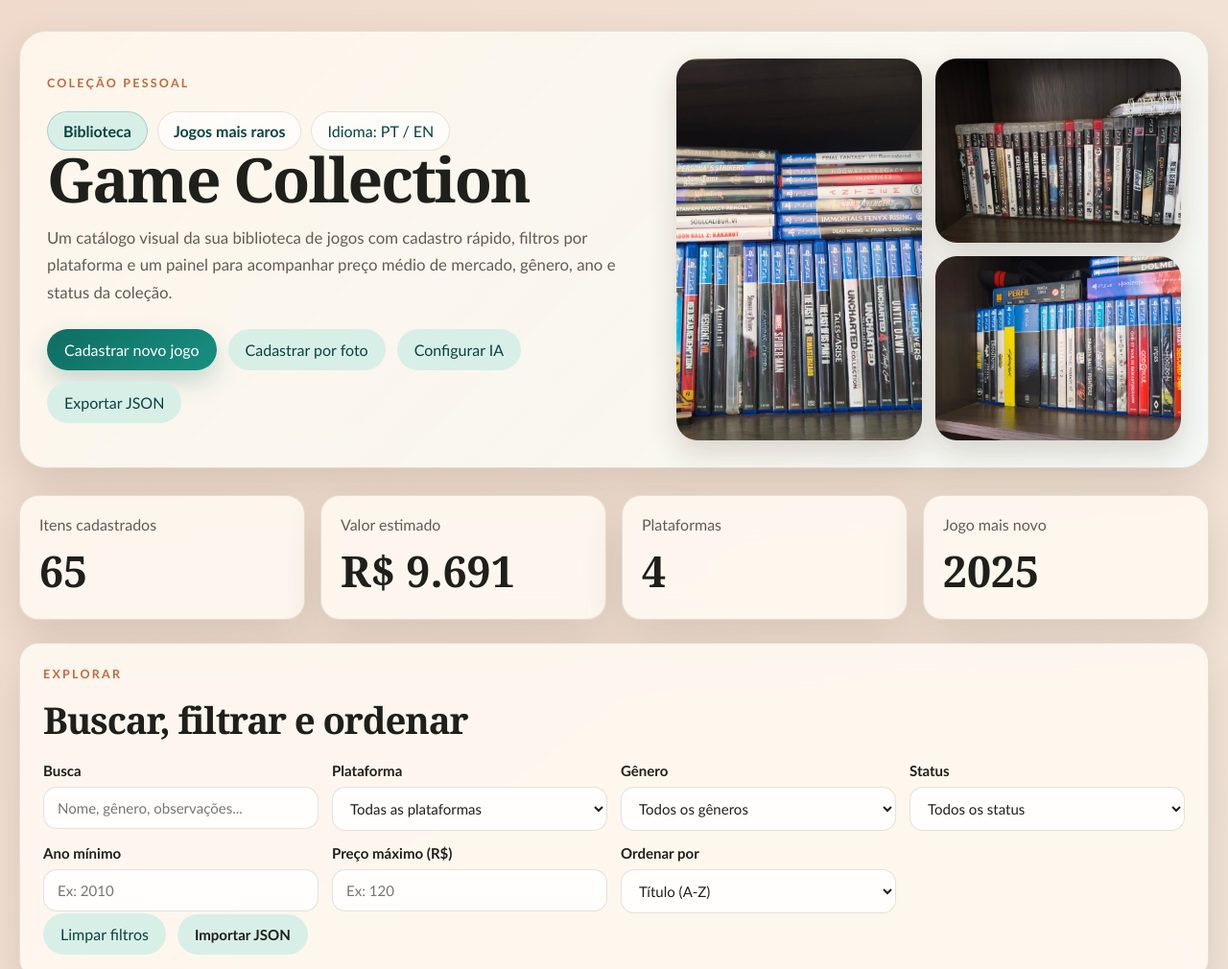
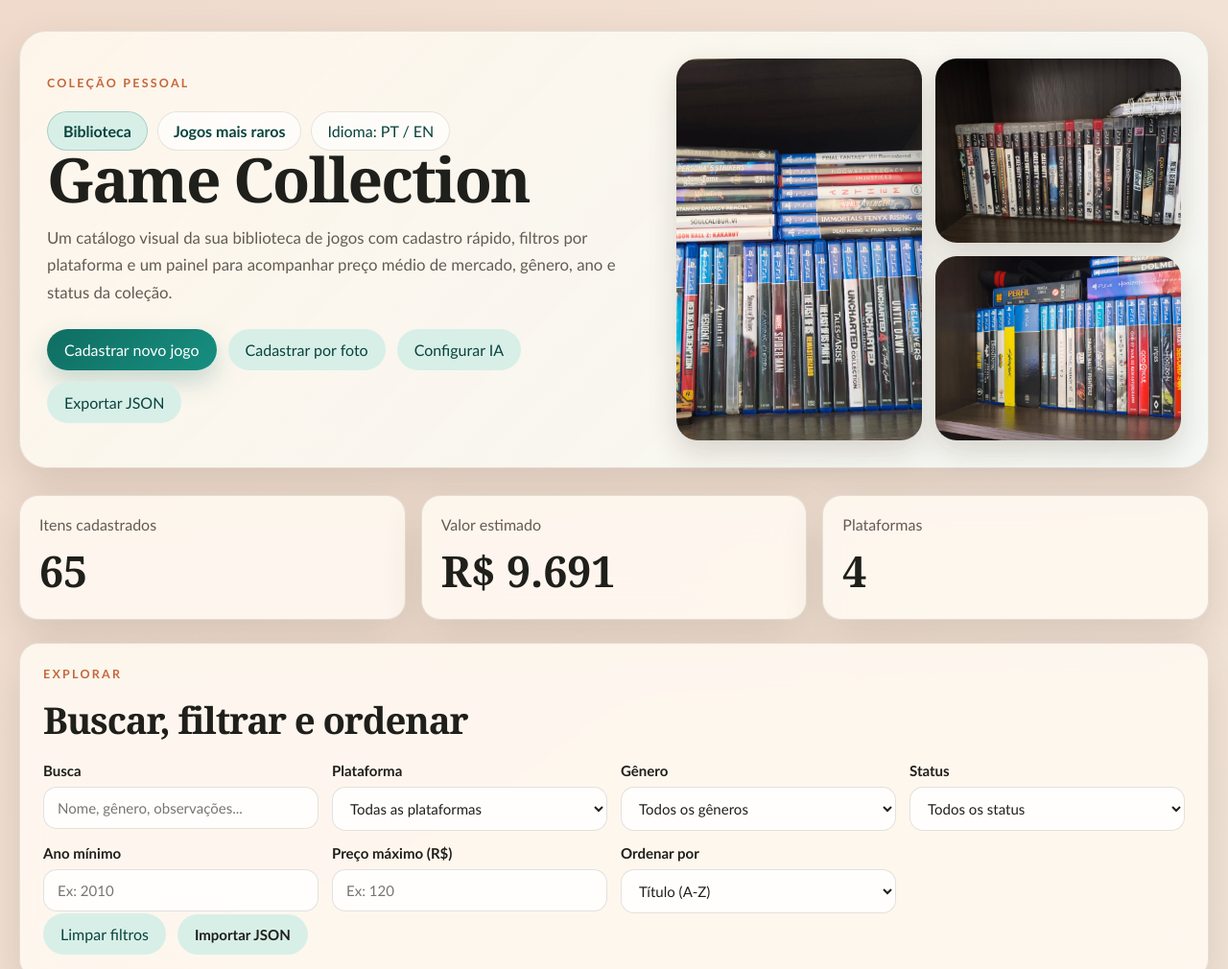
Before and after one commit to Guilherme-Campiotto/Game-Collection-Library, a website: page index.html in a window 1280 px wide. Shown: the top 1010 px of the page at 96% size. Drawn offline with Linux system fonts and the light colour scheme; no server answers.

Commit message:
Remove stats not used

```diff
--- a/app.js
+++ b/app.js
@@ -32,7 +32,6 @@
       statsItems: "Itens cadastrados",
       statsValue: "Valor estimado",
       statsPlatforms: "Plataformas",
-      statsNewest: "Jogo mais novo",
       controlsEyebrow: "Explorar",
       controlsTitle: "Buscar, filtrar e ordenar",
       searchLabel: "Busca",
@@ -158,7 +157,6 @@
       statsItems: "Registered items",
       statsValue: "Estimated value",
       statsPlatforms: "Platforms",
-      statsNewest: "Newest game",
       controlsEyebrow: "Explore",
       controlsTitle: "Search, filter, and sort",
       searchLabel: "Search",
@@ -707,8 +705,7 @@
     const stats = [
       { label: t().statsItems, value: total },
       { label: t().statsValue, value: currency(totalValue) },
-      { label: t().statsPlatforms, value: platforms },
-      { label: t().statsNewest, value: newest || "-" }
+      { label: t().statsPlatforms, value: platforms }
     ];
 
     elements.statsGrid.innerHTML = "";
--- a/data/library-games.json
+++ b/data/library-games.json
@@ -10,7 +10,7 @@
     "format": "Fisica",
     "condition": "Completo",
     "location": "Foto 1",
-    "image": "assets/covers/ps4-assassins-creed-odyssey.jpg",
+    "image": "assets/covers/ps4-assassin-s-creed-odyssey-1776603208018.jpg",
     "notes": "Identificado na estante superior. Preço médio estimado a partir de anúncios usados do Mercado Livre em abril de 2026.",
     "sourceUrl": "https://lista.mercadolivre.com.br/assassins-creed-odyssey-ps4-usado",
     "sourceLabel": "Mercado Livre"
--- a/styles.css
+++ b/styles.css
@@ -236,7 +236,7 @@ main {
 
 .stats-grid {
   display: grid;
-  grid-template-columns: repeat(4, 1fr);
+  grid-template-columns: repeat(3, 1fr);
   gap: 16px;
 }
 
```
Also changed, not shown: assets/covers/ps4-assassin-s-creed-odyssey-1776603208018.jpg (added).
